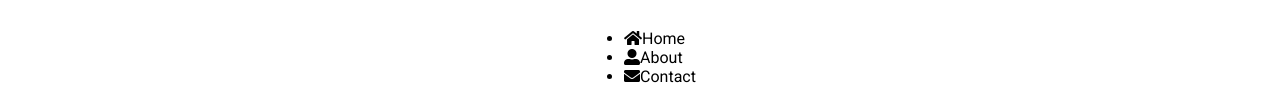
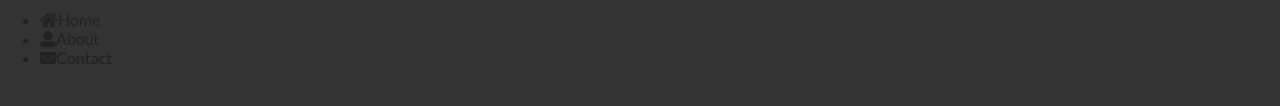
Before and after one commit to maxjacobzander/Rotating-Navigation-Project, a plain HTML site: page index.html in a window 1280 px wide. Shown: the part 694-800 px from the top of the page. Drawn offline with Linux system fonts and the light colour scheme.

Commit message:
Updated css font and body + container

```diff
--- a/style.css
+++ b/style.css
@@ -1,16 +1,17 @@
-@import url('https://fonts.googleapis.com/css2?family=Roboto:wght@100;400;700&display=swap');
+@import url('https://fonts.googleapis.com/css2?family=Lato&display=swap');
 
 * {
     box-sizing: border-box;
 }
 
 body {
-    font-family: 'Roboto', sans-serif;
-    display: flex;
-    flex-direction: column;
-    align-items: center;
-    justify-content: center;
-    height: 100vh;
-    overflow: hidden;
+    font-family: 'Lato', sans-serif;
+    background-color: #333;
+    color: #222;
+    overflow-x: hidden;
     margin: 0;
 }
+
+.container {
+    background-color: #fafafa;
+}
```
